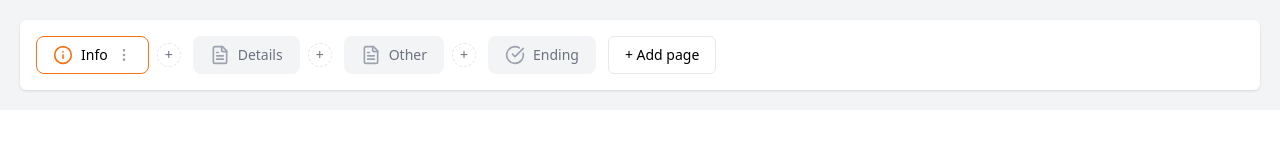
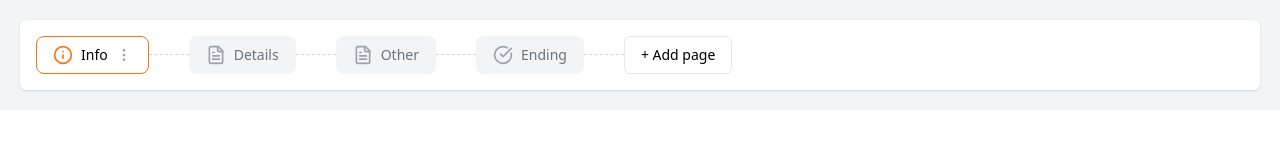
Before and after one commit to ernstchristian1202/po-test, a Next.js app: page / in a window 1280 px wide. Shown: the top 160 px of the page. Built offline with nearby package versions, Linux system fonts and the light colour scheme.

Commit message:
add dashed line and hover plus button

```diff
--- a/components/NavigationBar.tsx
+++ b/components/NavigationBar.tsx
@@ -6,8 +6,6 @@ import {
   PointerSensor,
   useSensor,
   useSensors,
-  DragOverlay,
-  MeasuringStrategy
 } from '@dnd-kit/core';
 import {
   arrayMove,
@@ -69,6 +67,7 @@ export const NavigationBar = () => {
   ]);
   const [activeId, setActiveId] = useState(pages[0].id);
   const [draggingId, setDraggingId] = useState<string | null>(null);
+  const [hoverIndex, setHoverIndex] = useState<number | null>(null);
 
   const insertPage = (index: number) => {
     const newPage = generatePage('New', 'doc');
@@ -116,20 +115,35 @@ export const NavigationBar = () => {
           items={pages.map((p) => p.id)}
           strategy={horizontalListSortingStrategy}
         >
-          <div className="flex gap-3 items-center bg-white p-4 rounded-md shadow overflow-x-auto">
+          <div className="flex items-center bg-white p-4 rounded-md shadow overflow-x-auto">
             {pages.map((page, idx) => (
-              <div key={page.id} className="flex items-center gap-2">
+              <div key={page.id} className="flex items-center">
                 <SortablePage
                   page={page}
                   activeId={activeId}
                   onClick={() => setActiveId(page.id)}
                 />
-                {idx < pages.length - 1 && draggingId === null && (
-                  <InsertButton onClick={() => insertPage(idx + 1)} />
+                {draggingId === null && (
+                  <div
+                    className="relative group flex items-center justify-center w-10"
+                    onMouseEnter={() => setHoverIndex(idx)}
+                    onMouseLeave={() => setHoverIndex(null)}
+                  >
+                    <div className="w-full h-0.5 border-t border-dashed border-gray-300" />
+                    {hoverIndex === idx && (
+                      <div className="absolute z-10">
+                        <InsertButton onClick={() => insertPage(idx + 1)} />
+                      </div>
+                    )}
+                  </div>
                 )}
               </div>
             ))}
-            {draggingId === null && <AddPageButton onClick={addPage} />}
+            {draggingId === null && (
+              <div className="flex items-center gap-2">
+                <AddPageButton onClick={addPage} />
+              </div>
+            )}
           </div>
         </SortableContext>
       </DndContext>
```
